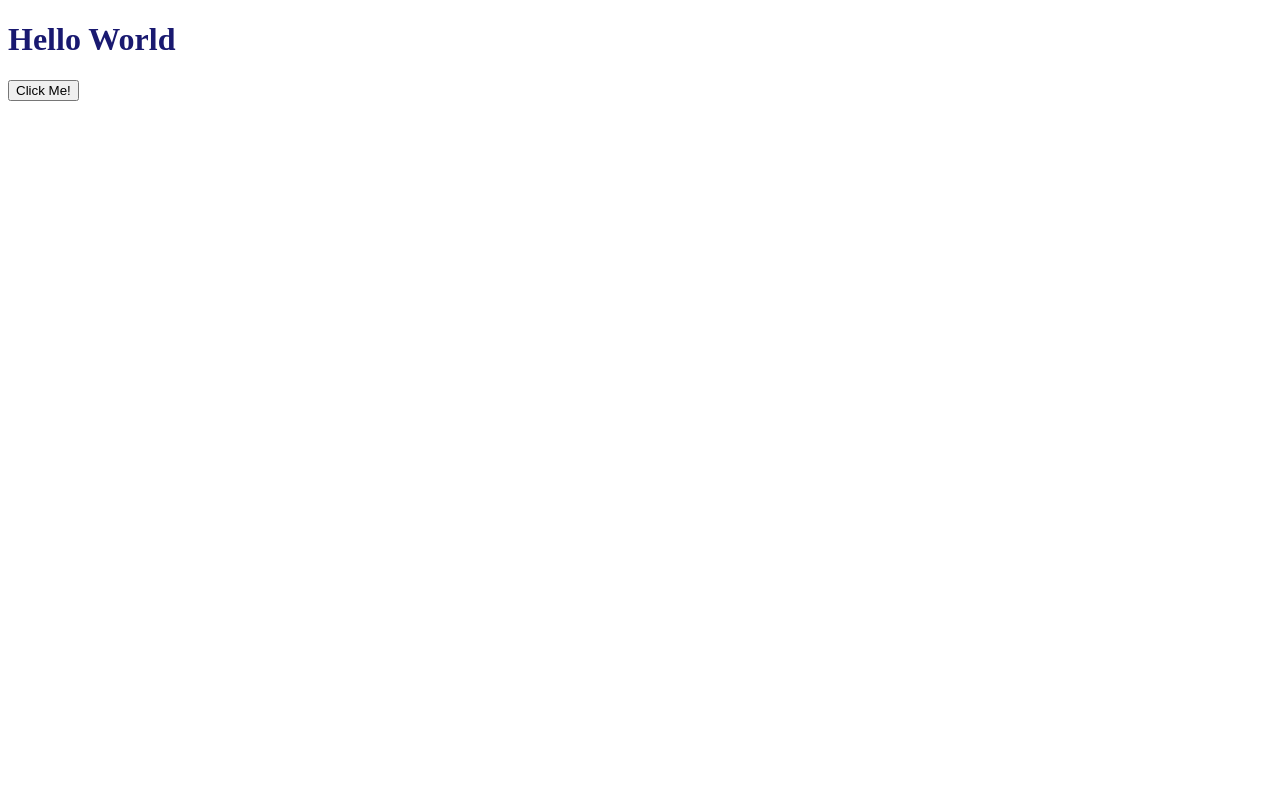
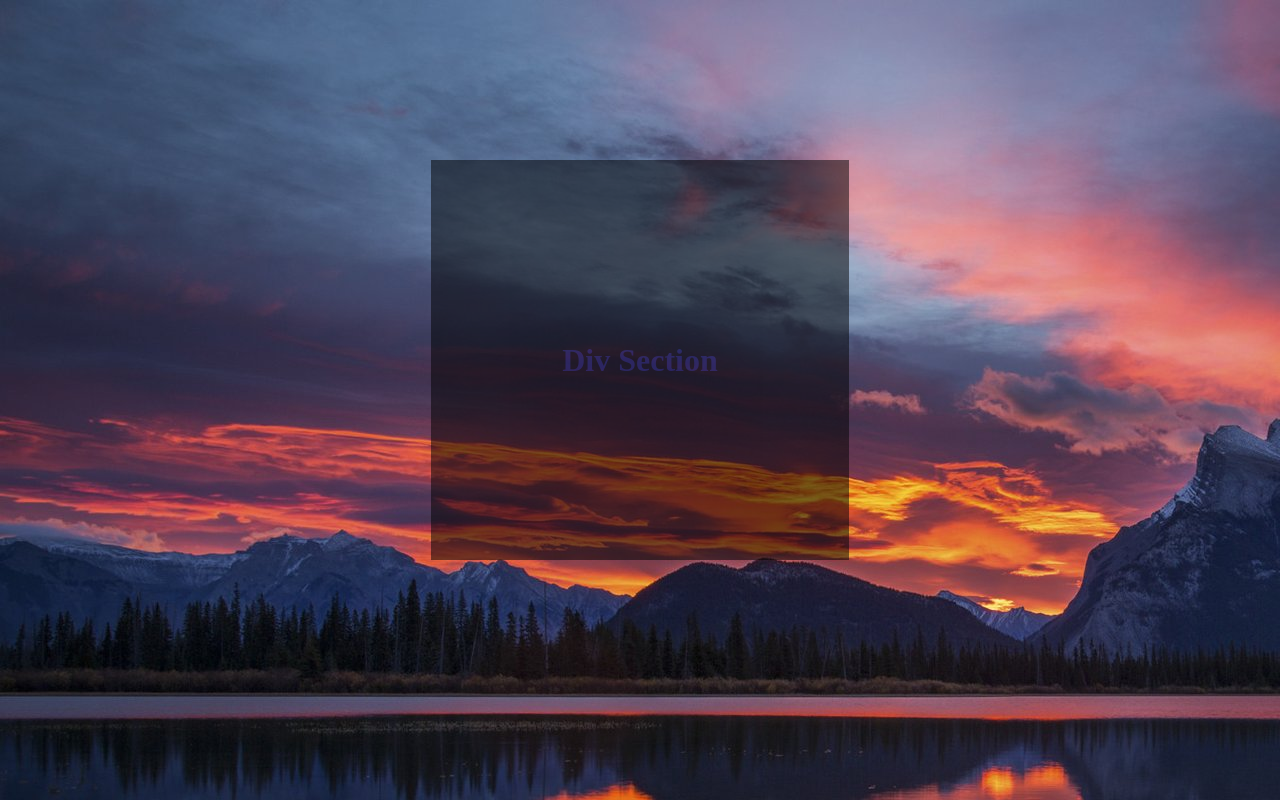
Before and after one commit to savanny-by/savanny-by.github.io, a plain HTML site: page index.html in a window 1280 px wide. Drawn offline with Linux system fonts and the light colour scheme.

Commit message:
Added middle section

```diff
--- a/assets/css/style.css
+++ b/assets/css/style.css
@@ -1,3 +1,19 @@
+body {
+  background-image: url('../images/Background.jpg');
+}
+
 h1, h2, h3, h4, h5, h6 {
   color: midnightblue;
 }
+
+.middle {
+  background-color: black;
+  opacity: 0.5;
+  text-align: center;
+  width: 33%;
+  margin: 20vh auto 0;
+  display: flex;
+  align-items: center;
+  justify-content: center;
+  height: 50vh;
+}
--- a/index.html
+++ b/index.html
@@ -6,7 +6,8 @@
     <script type="text/javascript" src="assets/js/index.js"></script>
   </head>
   <body>
-    <h1>Hello World</h1>
-    <button type="button" onclick="testLog()">Click Me!</button>
+    <div class="middle">
+      <h1>Div Section</h1>
+    </div>
   </body>
 </html>
```
